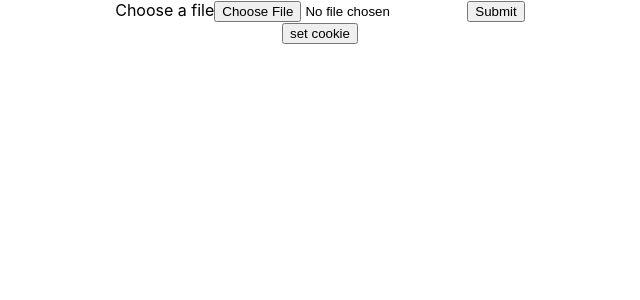
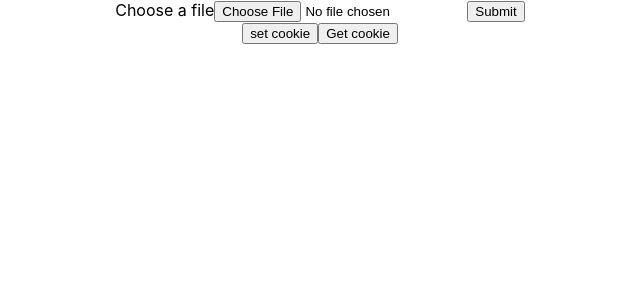
Before and after one commit to nilay-2/file-uploader-client, a React (Create React App) app: page /uploadFile in a window 1280 px wide. Shown: the top 300 px of the page, without its empty margins (320-960 px from the left). Built offline with nearby package versions, Linux system fonts and the light colour scheme.

Commit message:
added get cookie handler function

```diff
--- a/src/components/Upload.jsx
+++ b/src/components/Upload.jsx
@@ -30,6 +30,13 @@ const Upload = () => {
     );
     console.log(res);
   };
+
+  const getCookie = async () => {
+    const res = await axios.get(`${BACKEND_URL}/getCookie`, {
+      withCredentials: true,
+    });
+    console.log(res);
+  };
   return (
     <div>
       <form onSubmit={submitFile}>
@@ -38,6 +45,7 @@ const Upload = () => {
         <input type="submit" />
       </form>
       <button onClick={setCookie}>set cookie</button>
+      <button onClick={getCookie}>Get cookie</button>
     </div>
   );
 };
```
Also changed, not shown: 7 other files (tests, documents, lock files or other folders).
